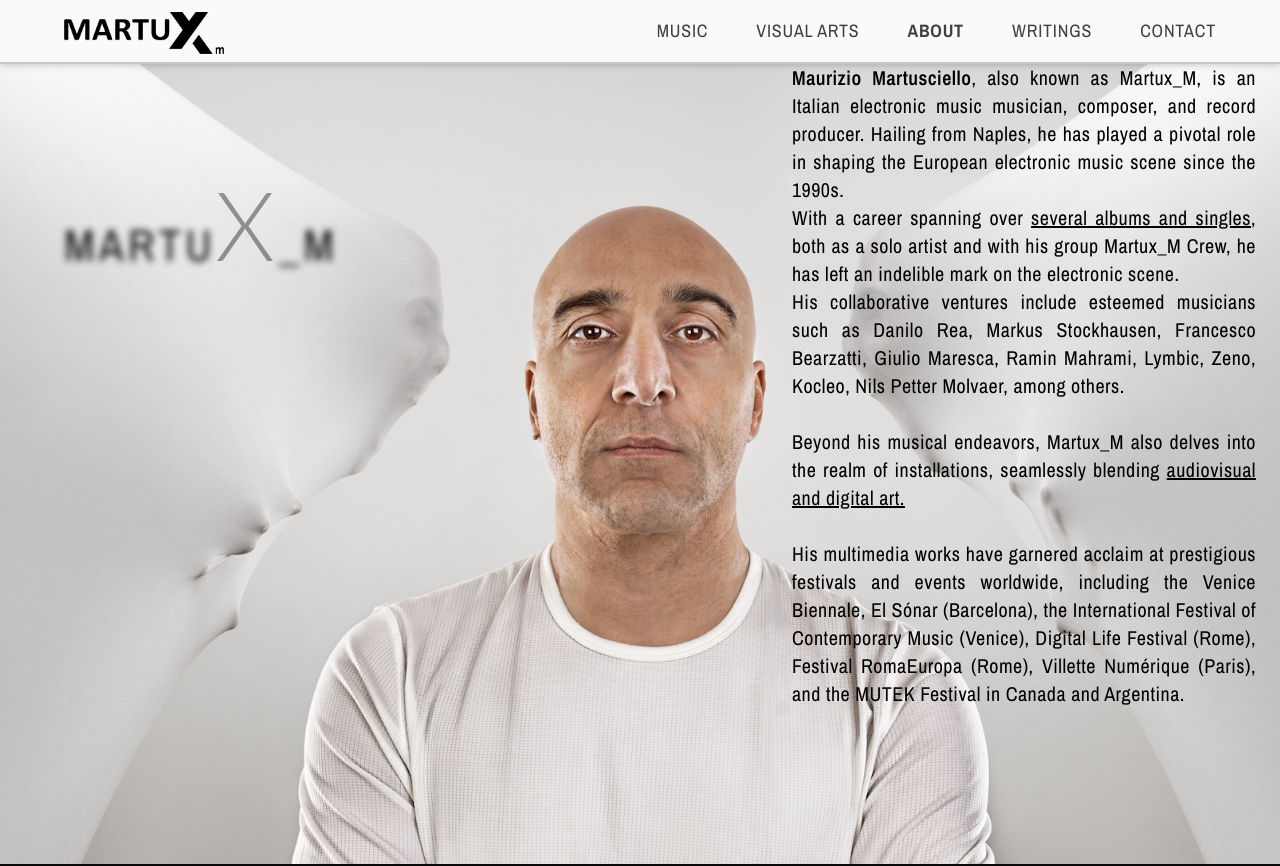
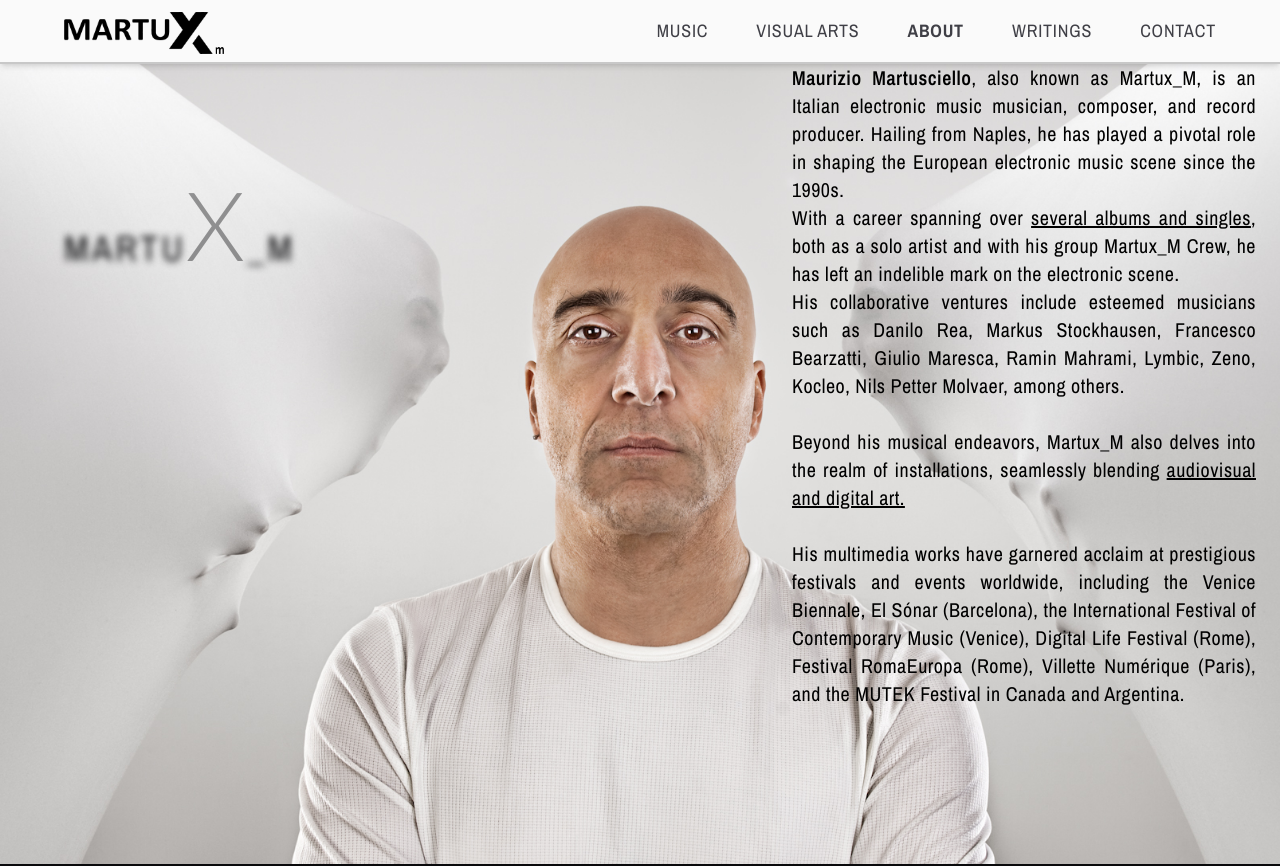
Before and after one commit to SantiagoJavierRubio/martux_m, a Next.js app: page /about in a window 1280 px wide. Shown: the top 866 px of the page. Built offline with nearby package versions, Linux system fonts and the light colour scheme.

Commit message:
style: make about title smaller

```diff
--- a/app/(pages)/about/page.tsx
+++ b/app/(pages)/about/page.tsx
@@ -17,7 +17,7 @@ export default function About() {
       {/* <div className="col-span-2 col-start-4 flex flex-col items-center justify-center w-full gap-2 pt-8"> */}
       <div className="col-span-full lg:col-span-1 col-start-1 p-16 my-12 flex items-center lg:block">
         <DifuminatedName
-          className="text-zinc-950 m-auto"
+          className="text-zinc-950 m-auto text-4xl"
           centerStyles="blur-[0.6px]"
         />
       </div>
```
